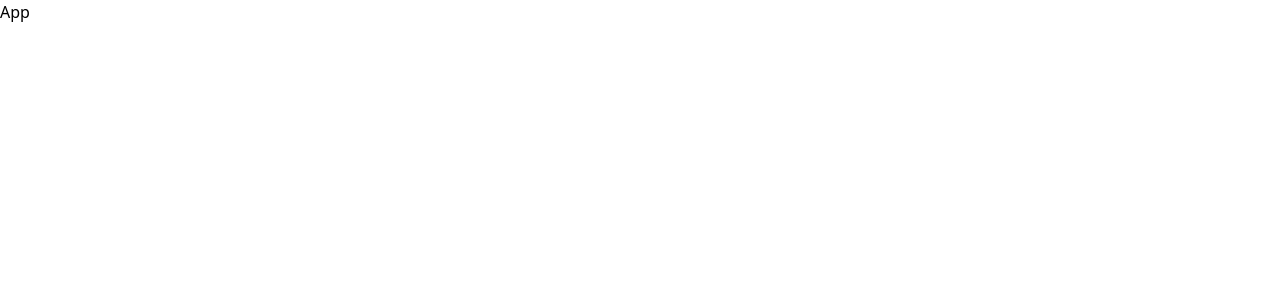
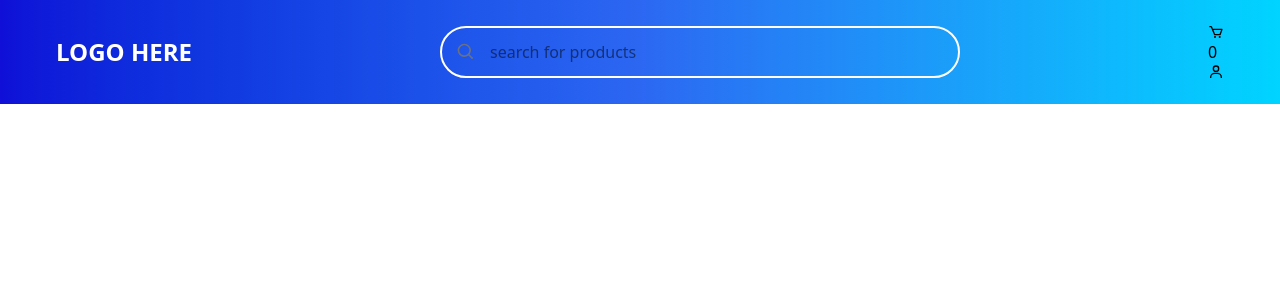
Before and after one commit to maundu55/shoe-ecommerce, a React (Vite) app: page / in a window 1280 px wide. Shown: the top 300 px of the page. Built offline with nearby package versions, Linux system fonts and the light colour scheme.

Commit message:
add Navbar

```diff
--- a/src/App.jsx
+++ b/src/App.jsx
@@ -1,8 +1,11 @@
+import Navbar from "./components/Navbar"
 
 
 const App = () => {
   return (
-    <div >App</div>
+    <div >
+      <Navbar />
+    </div>
   )
 }
 
--- a/src/components/Navbar.jsx
+++ b/src/components/Navbar.jsx
@@ -1,15 +1,21 @@
 import React from 'react'
-import { BiSearch } from 'react-icons/bi'
+import { BiCart, BiSearch, BiUser } from 'react-icons/bi'
 
 const Navbar = () => {
   return (
     <div>
-      <div className='navbar'>
+      <div className='navbar flex justify-between items-center px-14 py-6 w-full z-50 transiton-all duration-500 bg-gradient-to-r from-[#0f0fd7] via-[#2c67f2] to-[#00d4ff]'>
         <div>
-          <h2>LOGO HERE</h2>
+          <h2 className='text-2xl font-semibold text-white'>LOGO HERE</h2>
+        </div>
+        <div  className='relative search flex items-center'>
+          <BiSearch className='absolute left-4 top-1/2 transform -translate-y-1/2 text-xl text-gray-500' />
+          <input type="text" placeholder='search for products' className='pl-12 pr-10 py-3 w-130 rounded-full border-2 border-white focus:outline-none' />
         </div>
         <div>
-          <BiSearch />
+          <BiCart />
+          <span>0</span>
+          <BiUser />
         </div>
       </div>
     </div>
```
